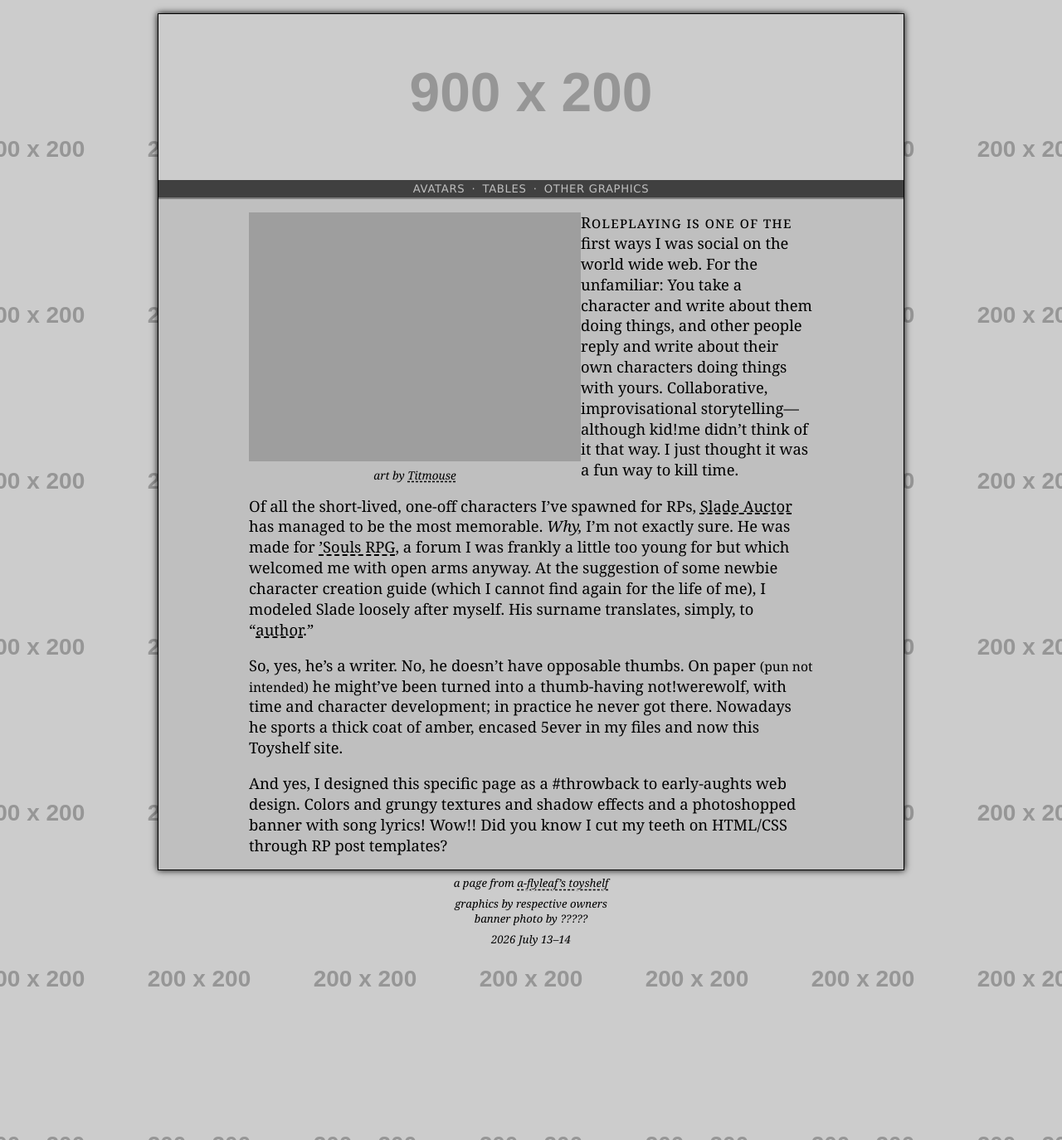
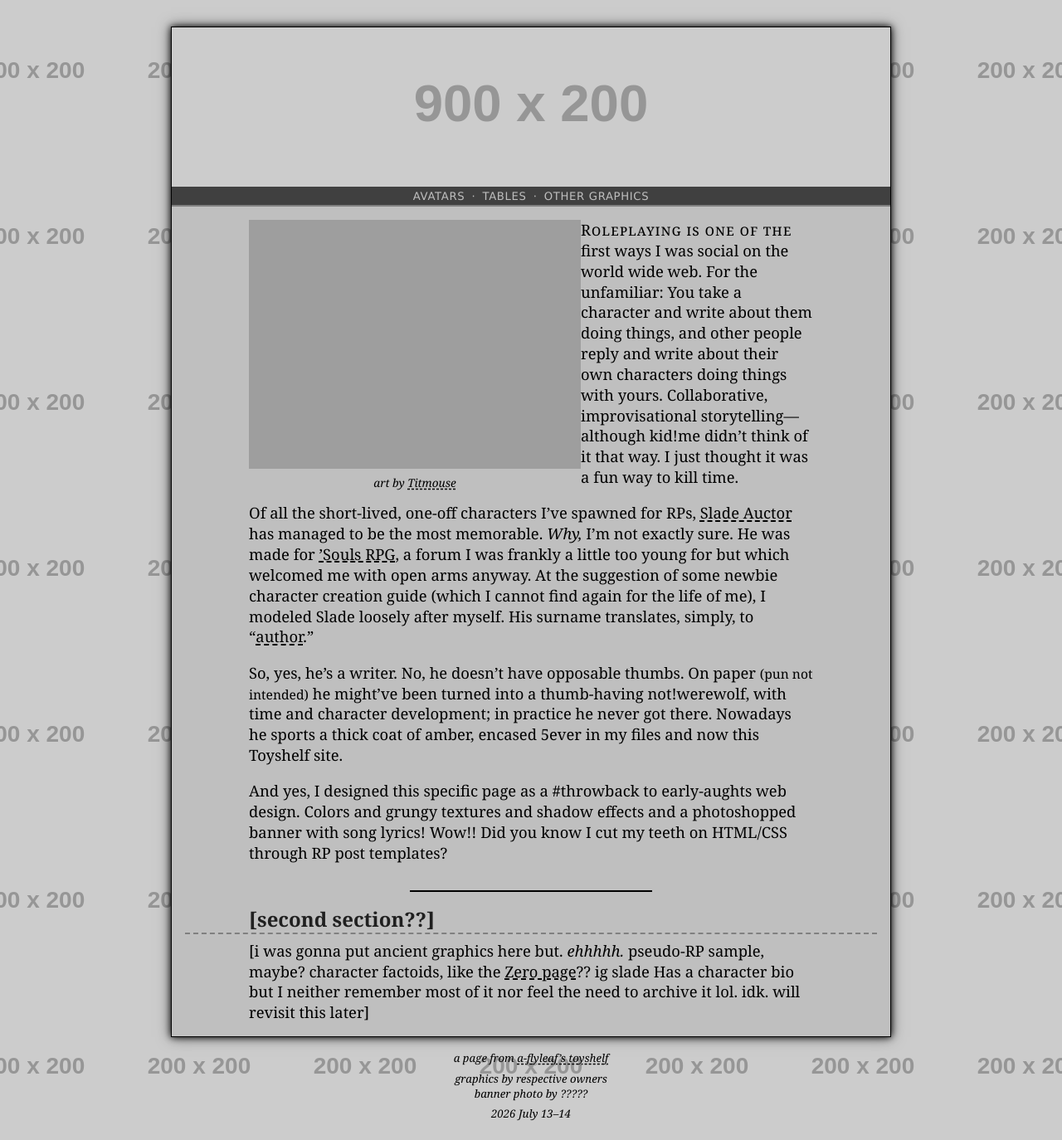
Before and after one commit to a-flyleaf/toyshelf, a Jekyll site: the page built from misc/slade-profile.html, in a window 1280 px wide. Shown: the whole page at 83% size. Built offline with Jekyll 4.4.1, drawn with Linux system fonts in a browser that asks for light colours.

Commit message:
slade-profile: WIP placeholders

```diff
--- a/misc/slade-profile.html
+++ b/misc/slade-profile.html
@@ -27,7 +27,7 @@ intro: |-
 		::selection{background:#404040; color:#efefef; background:rgba(0,0,0,.5); text-shadow:0 0 .25em #000,0 0 .5em #000;} img::selection{background:0;}
 		small{font-size:.85em;}
 
-    #box{border:1px solid #000; box-shadow:0 0 .5em;}
+    #box{border:1px solid #000; box-shadow:0 0 1em rgba(0,0,0,.5),0 0 .5em; margin:1em;}
 
     header{line-height:0;}
 
@@ -48,7 +48,7 @@ intro: |-
 
 		hr{background:0; border:0; border-bottom:2px solid; margin:2em auto 1em; max-width:35%;}
 
-		h2{border-bottom:2px dashed #808080;}
+		h2{border-bottom:2px dashed #808080; margin-bottom:.5em;}
 		h2 .m-wrap{font-size:1.5em; color:#202020;}
 
     footer{font-style:italic; font-size:.825em;}
@@ -67,6 +67,11 @@ intro: |-
         <figure id="float"><img src="{%include url.html%}/other/img/slade-avatars/by Titmouse.png" alt=""><figcaption><small>art by <a href="https://wiki.soulsrpg.com/Players/Titmouse">Titmouse</a></small></figcaption></figure>
         {%capture inc-url%}{%include url.html%}{%endcapture%}{{page.intro|markdownify|replace:"INCURL",inc-url}}
       </section>
+			<hr>
+			<section>
+				<h2><div class="m-wrap">[second section??]</div></h2>
+				<div class="m-wrap"><p>[i was gonna put ancient graphics here but. <em>ehhhhh.</em> pseudo-RP sample, maybe? character factoids, like the <a href="{%include url.html%}/misc/zero-profile">Zero page</a>?? ig slade Has a character bio but I neither remember most of it nor feel the need to archive it lol. idk. will revisit this later]</p></div>
+			</section>
     </main>
   </div>
   <hr class="x">
```
Also changed, not shown: changelog.md.
